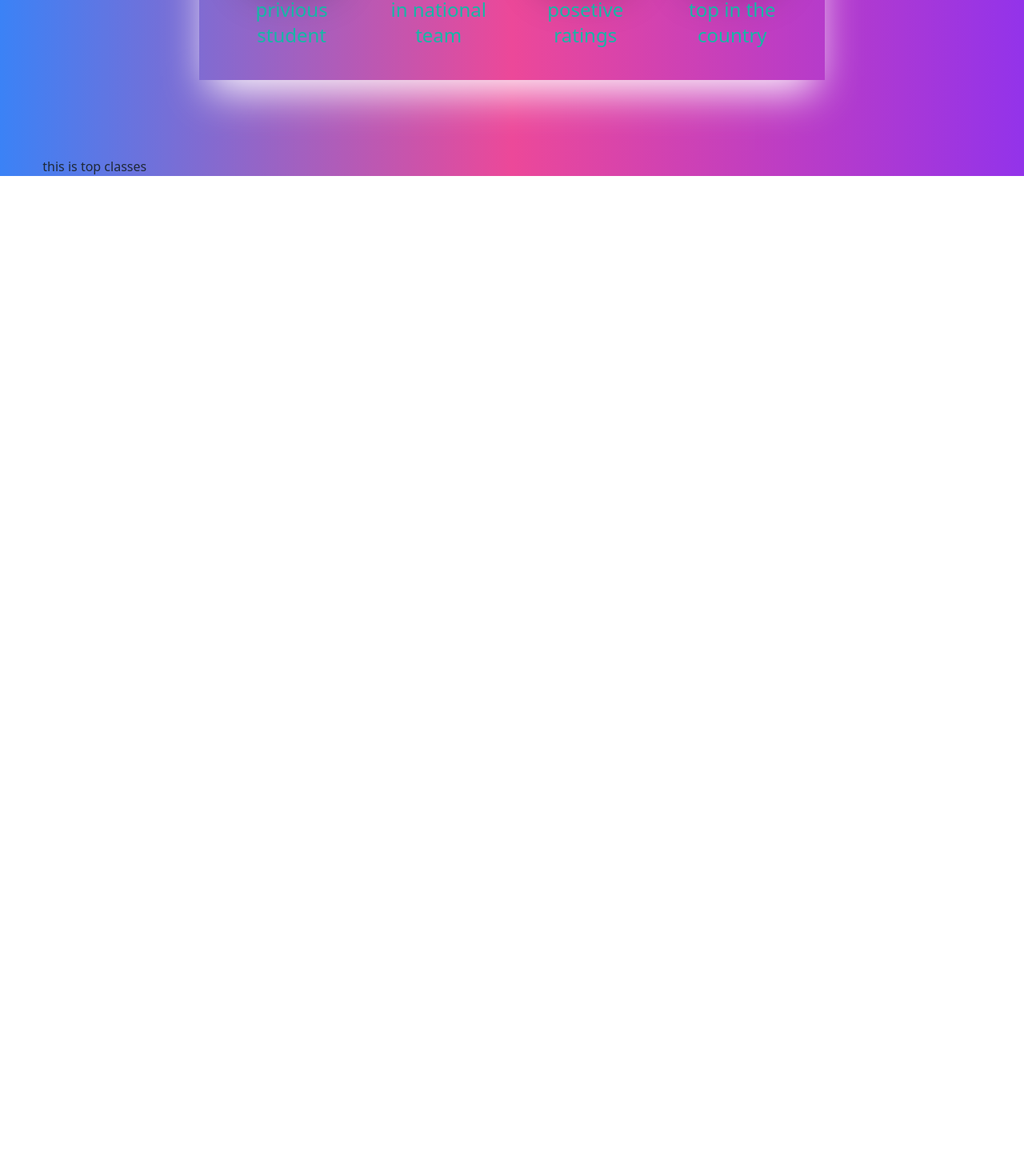
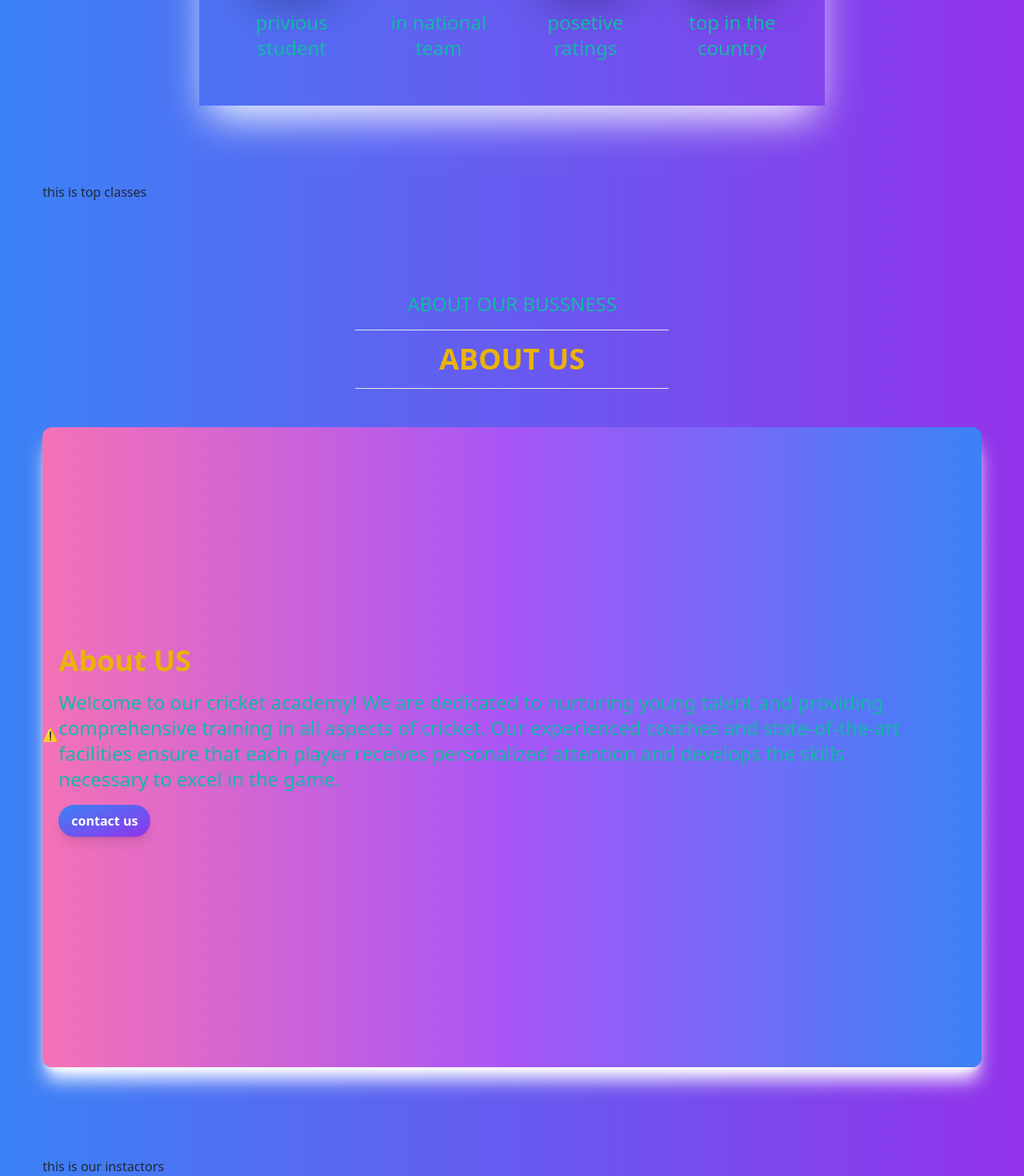
Before and after one commit to Suhanur-Rohoman-Sumon-github/mosko-shakib, a React (Vite) app: page / in a window 1280 px wide. Shown: the part 1076-2546 px from the top of the page at 80% size. Before the commit the page ends 1296 px from the top, so only its background shows below. Built offline with nearby package versions, Linux system fonts and the light colour scheme; no server answers.

Commit message:
peralex added

```diff
--- a/package.json
+++ b/package.json
@@ -10,6 +10,8 @@
     "preview": "vite preview"
   },
   "dependencies": {
+    "@lottiefiles/react-lottie-player": "^3.5.3",
+    "@tanstack/react-query": "^4.29.12",
     "aos": "^2.3.4",
     "localforage": "^1.10.0",
     "match-sorter": "^6.3.1",
--- /dev/null
+++ b/src/componnet/map-data/MapData.jsx
@@ -0,0 +1,17 @@
+import SingleMapData from "./SingleMapData";
+
+
+const MapData = ({items}) => {
+    return (
+        <div>
+           {
+            items.map(item=><SingleMapData
+            key={item._id}
+            item ={item}
+            ></SingleMapData>)
+           }
+        </div>
+    );
+};
+
+export default MapData;
--- /dev/null
+++ b/src/componnet/map-data/SingleMapData.jsx
@@ -0,0 +1,19 @@
+
+
+const SingleMapData = ({item}) => {
+
+    return (
+        <div className="card card-compact w-96 bg-base-100 shadow-xl">
+            <figure><img src="/images/stock/photo-1606107557195-0e29a4b5b4aa.jpg" alt="Shoes" /></figure>
+            <div className="card-body">
+                <h2 className="card-title">Shoes!</h2>
+                <p>If a dog chews shoes whose shoes does he choose?</p>
+                <div className="card-actions justify-end">
+                    <button className="btn btn-primary">Buy Now</button>
+                </div>
+            </div>
+        </div>
+    );
+};
+
+export default SingleMapData;
--- /dev/null
+++ b/src/componnet/title/Title.jsx
@@ -0,0 +1,14 @@
+
+
+const Title = ({title,subTitle}) => {
+    return (
+        <div className="my-12">
+            <p className="text-center text-secondary text-2xl uppercase">{title}</p>
+            <hr className="w-4/12  mx-auto my-4"/>
+            <h1 className="text-center text-4xl text-primary font-bold uppercase">{subTitle}</h1>
+            <hr className="w-4/12  mx-auto my-4"/>
+        </div>
+    );
+};
+
+export default Title;
--- a/src/index.css
+++ b/src/index.css
@@ -6,11 +6,11 @@
   @apply  bg-gradient-to-br from-blue-500 to-purple-600 hover:from-purple-500 hover:to-pink-600 text-white font-bold py-2 px-4 rounded-full shadow-lg transition duration-300 ease-in-out
 }
 .main{
-  @apply bg-gradient-to-r from-blue-500 to-purple-600 via-pink-500
+  @apply bg-gradient-to-r from-blue-500 to-purple-600
 }
 .text-primary{
-  @apply text-yellow-500
+  @apply text-yellow-500 font-bold text-4xl my-4
 }
 .text-secondary{
-  @apply text-teal-500
+  @apply text-teal-500 font-light text-2xl my-4
 }
--- a/src/pages/home/about-us/AboutUs.jsx
+++ b/src/pages/home/about-us/AboutUs.jsx
@@ -1,7 +1,9 @@
+
 
 
 const AboutUs = () => {
     return (
+
             <div className="md:grid grid-cols-4 mt-11 gap-8 w-8/12  p-10 mx-auto shadow-2xl shadow-white hover:shadow-gray-300 bg-opacity-30 hover:bg-gradient-to-br from-pink-500 to-green-500 animate-gradient text-white  transition duration-300">
                 <div >
                     <h1 className="py-8 px-2 bg-gradient-to-r shadow-2xl from-blue-500 via-purple-500 to-pink-500 text-primary text-4xl font-bold rounded-full text-center ">20k+ </h1>
--- a/src/pages/home/home/Home.jsx
+++ b/src/pages/home/home/Home.jsx
@@ -1,5 +1,7 @@
+import Peralex from "../../peralex/Peralex";
 import AboutUs from "../about-us/AboutUs";
 import Banner from "../banner/Banner";
+import OurInstactor from "../our-instractors/OurInstactor";
 import TopClasses from "../our-top-classes/TopClasses";
 
 const Home = () => {
@@ -8,6 +10,8 @@ const Home = () => {
             <Banner />
             <AboutUs />
             <TopClasses />
+            <Peralex />
+            <OurInstactor />
         </div>
     );
 };
--- /dev/null
+++ b/src/pages/home/our-instractors/OurInstactor.jsx
@@ -0,0 +1,11 @@
+
+
+const OurInstactor = () => {
+    return (
+        <div>
+            <h1>this is our instactors</h1>
+        </div>
+    );
+};
+
+export default OurInstactor;
--- /dev/null
+++ b/src/pages/peralex/Peralex.jsx
@@ -0,0 +1,41 @@
+import { Player, Controls } from "@lottiefiles/react-lottie-player";
+import Title from "../../componnet/title/Title";
+
+
+const Peralex = () => {
+    return (
+           <div className="my-28">
+            <Title title='about our bussness' subTitle='about us'></Title>
+             <div className="bg-gradient-to-r h-screen w-full from-pink-400 via-purple-500 to-blue-500  md:flex items-center bg-opacity-20 shadow-xl shadow-white pb-8 rounded-xl">
+                <div className="md:w-10%">
+                    <Player
+                        autoplay
+                        speed={1.5}
+                        loop
+                        src="https://assets10.lottiefiles.com/packages/lf20_xmdlmtgz.json"
+                        style={{ height: "full", width: "full" }}
+                    >
+                        <Controls
+
+                            buttons={[
+                                "play",
+                                "repeat",
+                                "frame",
+                                "debug",
+                                "snapshot",
+                                "background"
+                            ]}
+                        />
+                    </Player>
+                </div>
+                <div className="md:w-[90%] mr-6">
+                    <h1 className="text-primary">About US</h1>
+                    <p className="text-secondary">Welcome to our cricket academy! We are dedicated to nurturing young talent and providing comprehensive training in all aspects of cricket. Our experienced coaches and state-of-the-art facilities ensure that each player receives personalized attention and develops the skills necessary to excel in the game.</p>
+                    <button className="btn-primary"> contact us</button>
+                </div>
+            </div>
+           </div>
+    );
+};
+
+export default Peralex;
```
Also changed, not shown: public/ourCorses.json (added, +44 -0 lines), 1 other file (tests, documents, lock files or other folders). Lines whose indentation alone changed are shown as unchanged.
